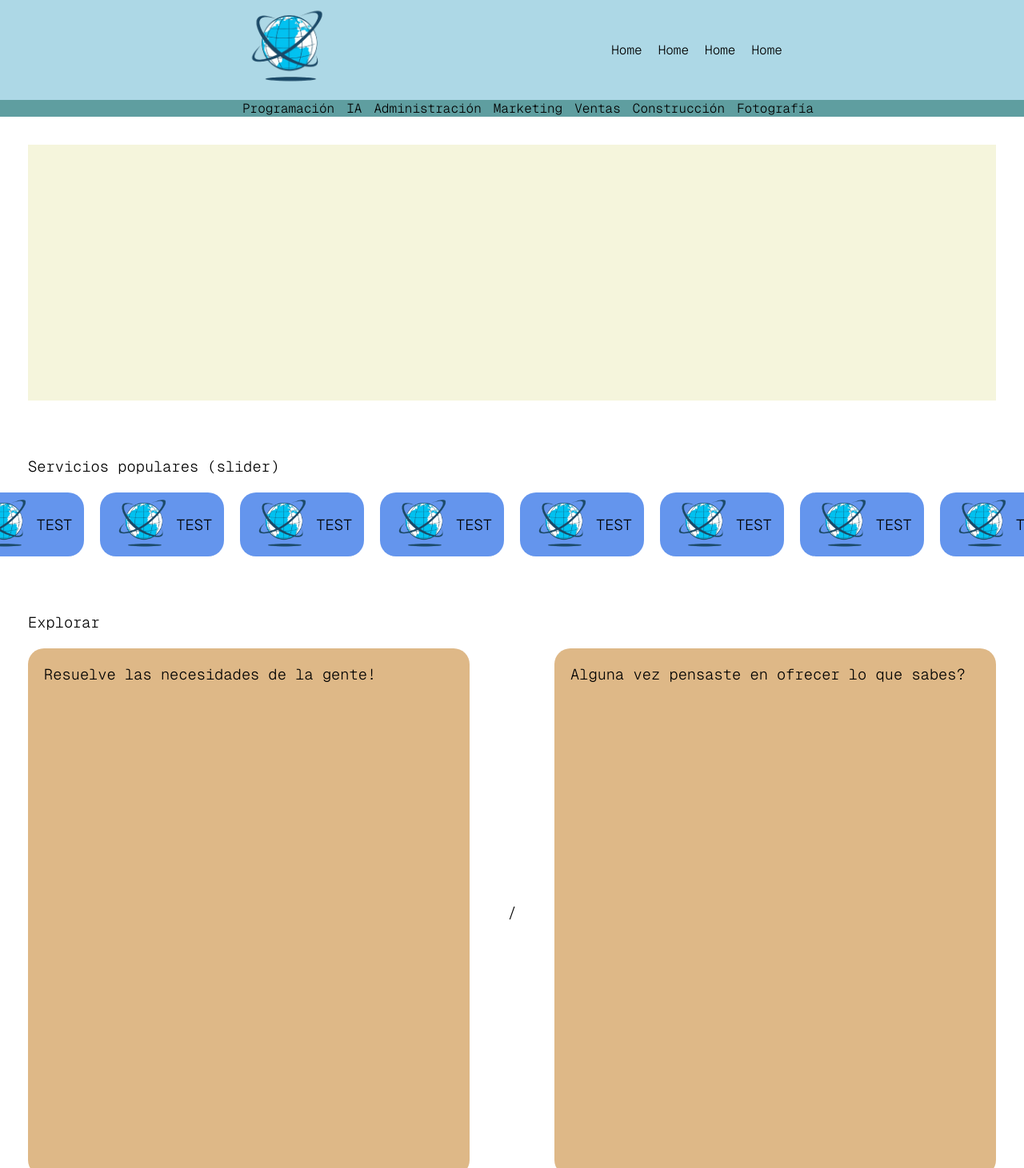
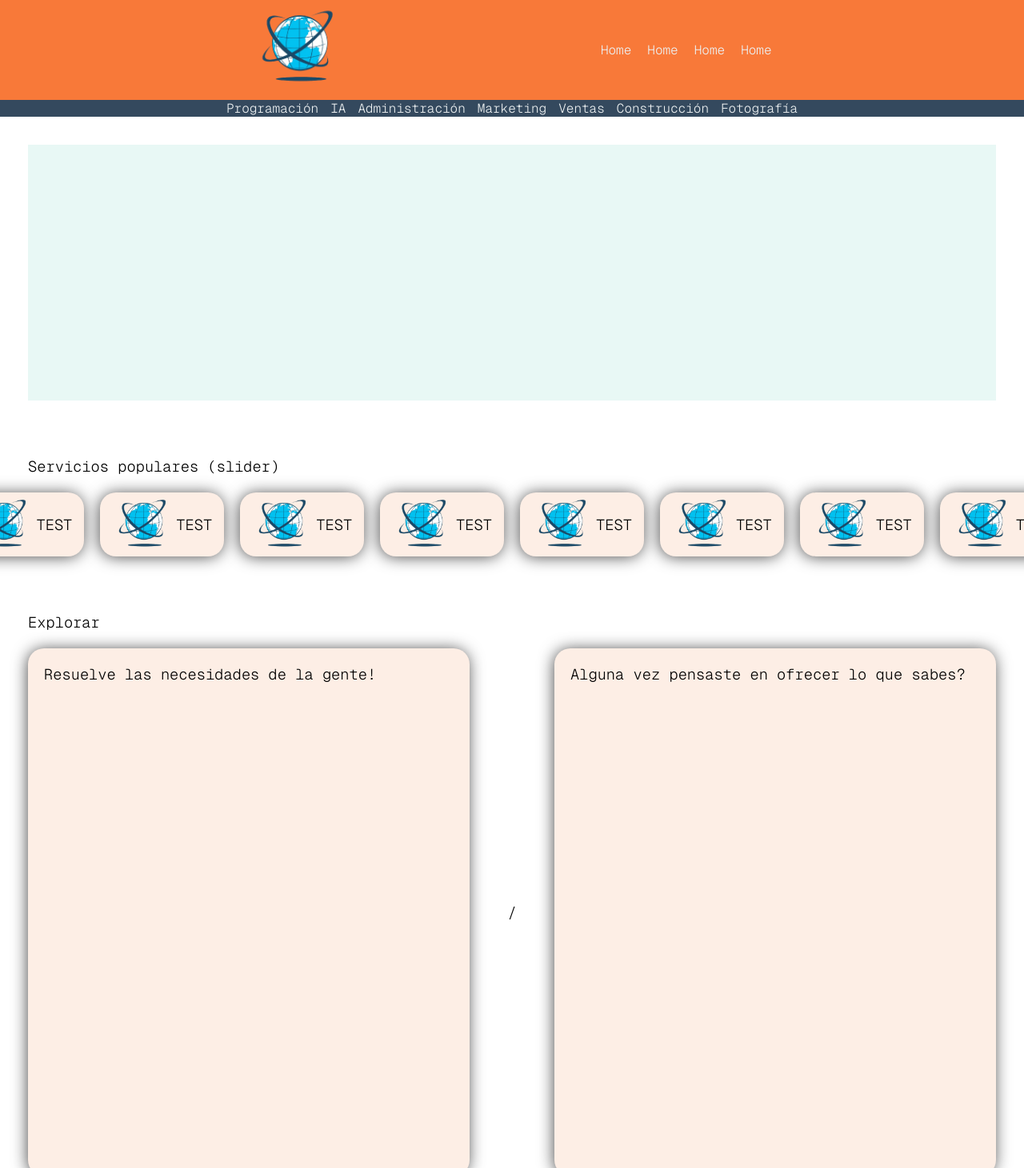
Before and after one commit to Finnet97/fiverr_killer_arg, a plain HTML site: page index.html in a window 1280 px wide. Shown: the top 1461 px of the page at 80% size. Drawn offline with nearby package versions, Linux system fonts and the light colour scheme.

Commit message:
Template del Index completo

```diff
--- a/css/styles.css
+++ b/css/styles.css
@@ -1,6 +1,7 @@
 
 * {
     margin: 0px;
+    padding: 0px;
 }
 
 h1, h2, h3, p, a {
@@ -15,7 +16,7 @@ h1, h2, h3, p, a {
     justify-content: space-evenly;
     align-items: center;
 
-    background-color: lightblue;
+    background-color: #f87939; /* Azul oscuro elegante */
 }
 
 .indexLogo {
@@ -37,9 +38,9 @@ h1, h2, h3, p, a {
     gap: 20px;
 }
 
-.indexUtilities ul li a{
+.indexUtilities ul li a {
     text-decoration: none;
-    color: black;
+    color: #ECF0F1; /* Blanco suave */
 }
 
 .indexNavWorkCategories ul {
@@ -52,12 +53,12 @@ h1, h2, h3, p, a {
 
     gap: 15px;
 
-    background-color: cadetblue;
+    background-color: #34495E; /* Azul medio */
 }
 
-.indexNavWorkCategories ul li a{
+.indexNavWorkCategories ul li a {
     text-decoration: none;
-    color: black;
+    color: #ECF0F1; /* Blanco suave */
 }
 
 .indexMain {
@@ -66,16 +67,13 @@ h1, h2, h3, p, a {
 }
 
 .indexFeaturedContainer {
-    background-color: aquamarine;
-
+    background-color: #1ABC9C; /* Verde agua */
     margin: 35px;
-
     height: 40vh;
 }
 
 .indexFeaturedContent {
-    background-color: beige;
-
+    background-color: #E8F8F5; /* Verde agua claro */
     height: 100%;
 }
 
@@ -99,8 +97,11 @@ h1, h2, h3, p, a {
     align-items: center;
     border-radius: 20px;
     padding: 0px 15px;
+    box-shadow: -1px 1px 20px -1px rgba(0,0,0,0.74);
+    -webkit-box-shadow: -1px 1px 20px -1px rgba(0,0,0,0.74);
+    -moz-box-shadow: -1px 1px 20px -1px rgba(0,0,0,0.74);
 
-    background-color: cornflowerblue;
+    background-color: #fdeee5; /* Azul brillante */
 }
 
 .indexPopularServices article img {
@@ -123,8 +124,11 @@ h1, h2, h3, p, a {
 .indexExploreSellers section {
     display: flex;
     gap: 20px;
-    background-color: burlywood;
+    background-color: #fdeee5; /* Amarillo elegante */
     border-radius: 20px;
+    box-shadow: -1px 1px 20px -1px rgba(0,0,0,0.74);
+    -webkit-box-shadow: -1px 1px 20px -1px rgba(0,0,0,0.74);
+    -moz-box-shadow: -1px 1px 20px -1px rgba(0,0,0,0.74);
 
     padding: 20px;
 
@@ -135,8 +139,11 @@ h1, h2, h3, p, a {
 .indexExploreBuyers section {
     display: flex;
     gap: 20px;
-    background-color: burlywood;
+    background-color: #fdeee5; /* Amarillo elegante */
     border-radius: 20px;
+    box-shadow: -1px 1px 20px -1px rgba(0,0,0,0.74);
+    -webkit-box-shadow: -1px 1px 20px -1px rgba(0,0,0,0.74);
+    -moz-box-shadow: -1px 1px 20px -1px rgba(0,0,0,0.74);
 
     padding: 20px;
 
@@ -159,12 +166,12 @@ h1, h2, h3, p, a {
 .indexFAQ article {
     display: flex;
     align-items: center;
-    background-color: lightgoldenrodyellow;
+    background-color: #fdeee5; /* Beige claro */
     border: 1px;
     border-left: 0px;
     border-right: 0px;
     border-style: solid;
-    border-color: black;
+    border-color: #2C3E50; /* Azul oscuro */
     padding: 0px 20px;
     height: 60px;
     justify-content: space-between;
@@ -174,5 +181,6 @@ h1, h2, h3, p, a {
     display: flex;
     justify-content: center;
 
-    background-color: lightblue;
+    color: white;
+    background-color: #2C3E50; /* Azul oscuro elegante */
 }
```
